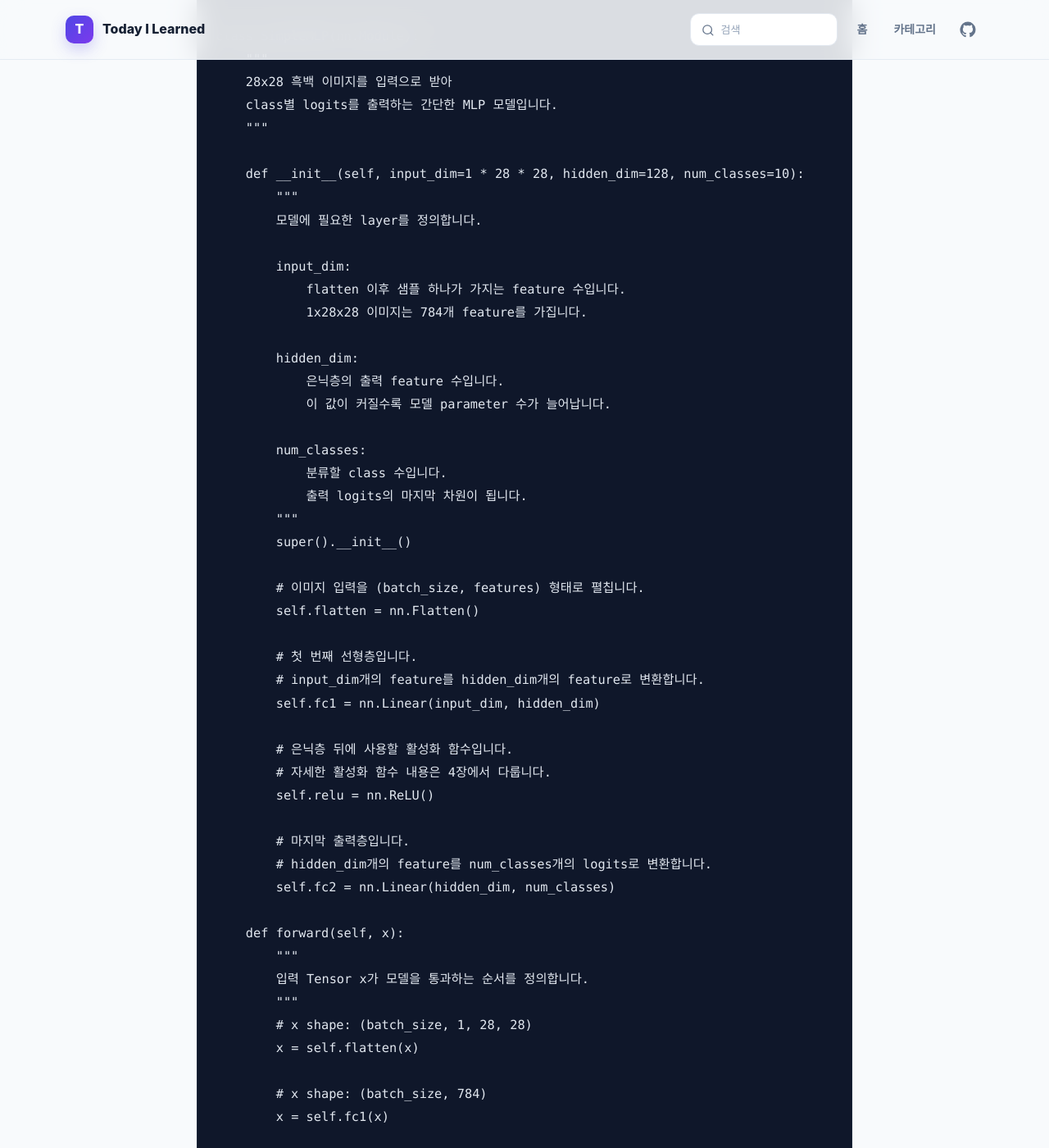
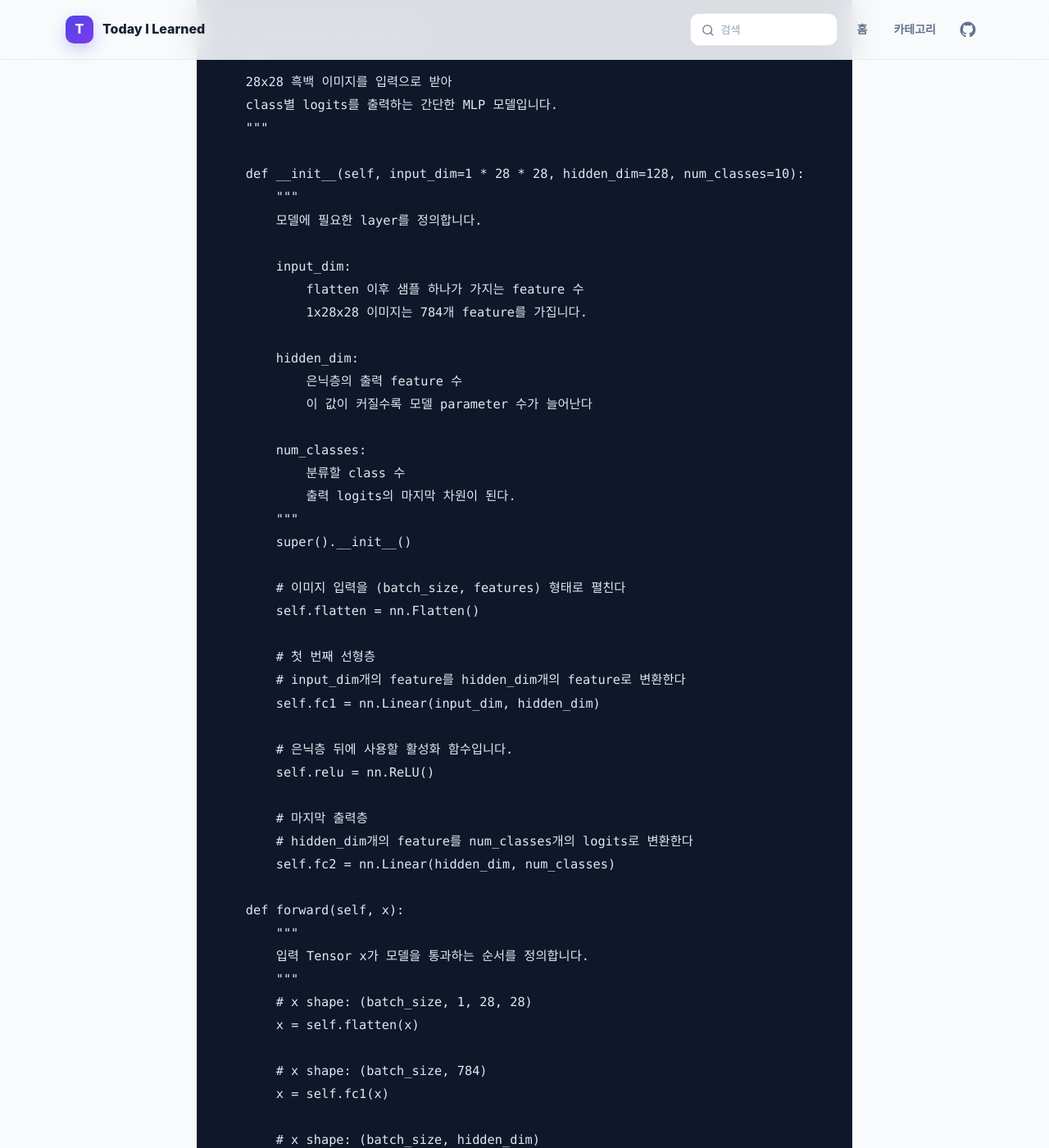
Before and after one commit to yshzjq/TIL, a Jekyll site: the page built from deep-learning/3-5강. MLP forward 미니 구현.md, in a window 1280 px wide and 1400 px high, scrolled down 2453 px. Shown: the whole window at 82% size. Built offline with Jekyll 4.4.1, drawn with Linux system fonts in a browser that asks for light colours; some of the changed text lies outside the part shown.

Commit message:
글 수정: 3-5강. MLP forward 미니 구현

````diff
--- a/deep-learning/3-5강. MLP forward 미니 구현.md
+++ b/deep-learning/3-5강. MLP forward 미니 구현.md
@@ -1,13 +1,13 @@
 ---
 title: 3-5강. MLP forward 미니 구현
 date: 2026-08-20
-updated: 2026-08-20
+updated: 2026-08-27
 description: KANT 강의 '3-5강. MLP forward 미니 구현' 정리
 ---
 
 ## 1. 이번에 우리가 배울 것
 
-```
+```plain
 model = nn.Sequential(
     nn.Flatten(),
     nn.Linear(784, 128),
@@ -18,7 +18,7 @@
 
 이번 강에서는 같은 구조를 직접 클래스 형태로 작성
 
-```
+```plain
 class SimpleMLP(nn.Module):
     ...
 ```
@@ -27,14 +27,14 @@
 
 ## 2. 왜 `nn.Module`을 사용하나요?
 
-PyTorch에서 대부분의 모델과 layer는 `nn.Module`을 기반으로 만들어집니다. `nn.Module`을 상속하면 다음 장점이 있다.
+PyTorch에서 대부분의 모델과 layer는 `nn.Module`을 기반으로 만들어진다. `nn.Module`을 상속하면 다음 장점이 있다.
 
 | 장점 | 설명 |
 | --- | --- |
-| parameter 자동 추적 | `self.fc1`, `self.fc2`에 들어 있는 weight/bias를 자동으로 관리합니다. |
-| `.to(device)` 사용 가능 | 모델 전체를 CPU/GPU로 이동할 수 있습니다. |
-| `train()` / `eval()` 사용 가능 | 학습 모드와 평가 모드를 전환할 수 있습니다. |
-| 구조 확장 가능 | Sequential보다 복잡한 forward 흐름을 직접 정의할 수 있습니다. |
+| parameter 자동 추적 | `self.fc1`, `self.fc2`에 들어 있는 weight/bias를 자동으로 관리한다 |
+| `.to(device)` 사용 가능 | 모델 전체를 CPU/GPU로 이동할 수 있다 |
+| `train()` / `eval()` 사용 가능 | 학습 모드와 평가 모드를 전환할 수 있다. |
+| 구조 확장 가능 | Sequential보다 복잡한 forward 흐름을 직접 정의할 수 있다. |
 
 PyTorch 모델을 직접 만들 때는 보통 nn.Module을 상속하고, __init__에 layer를 정의하고, forward에 데이터 흐름을 작성한다
 
@@ -44,17 +44,17 @@
 
 | 메서드 | 역할 |
 | --- | --- |
-| `__init__` | 모델에 필요한 layer를 미리 준비합니다. |
-| `forward` | 입력 Tensor가 layer를 어떤 순서로 통과할지 정의합니다. |
+| `__init__` | 모델에 필요한 layer를 미리 준비한다. |
+| `forward` | 입력 Tensor가 layer를 어떤 순서로 통과할지 정의한다. |
 
-```
+```plain
 __init__  : 부품 준비
 forward   : 부품을 어떤 순서로 사용할지 정의
 ```
 
 ## 4. SimpleMLP 구현하기
 
-아래 블록은 import와 클래스 정의를 포함한 **독립 실행 셀**입니다. 이후 `SimpleMLP`을 사용하는 짧은 셀은 **[앞 셀 실행]**을 전제로 합니다.
+아래 블록은 import와 클래스 정의를 포함한 **독립 실행 셀**입니다. 이후 `SimpleMLP`을 사용하는 짧은 셀은 \*\*[앞 셀 실행]\*\*을 전제로 한다
 
 입력은 `(batch_size, 1, 28, 28)` 형태라고 가정합니다. 최종 출력은 class 10개에 대한 logits입니다.
 
@@ -73,32 +73,31 @@
         모델에 필요한 layer를 정의합니다.
 
         input_dim:
-            flatten 이후 샘플 하나가 가지는 feature 수입니다.
+            flatten 이후 샘플 하나가 가지는 feature 수
             1x28x28 이미지는 784개 feature를 가집니다.
 
         hidden_dim:
-            은닉층의 출력 feature 수입니다.
-            이 값이 커질수록 모델 parameter 수가 늘어납니다.
+            은닉층의 출력 feature 수
+            이 값이 커질수록 모델 parameter 수가 늘어난다
 
         num_classes:
-            분류할 class 수입니다.
-            출력 logits의 마지막 차원이 됩니다.
+            분류할 class 수
+            출력 logits의 마지막 차원이 된다.
         """
         super().__init__()
 
-        # 이미지 입력을 (batch_size, features) 형태로 펼칩니다.
+        # 이미지 입력을 (batch_size, features) 형태로 펼친다
         self.flatten = nn.Flatten()
 
-        # 첫 번째 선형층입니다.
-        # input_dim개의 feature를 hidden_dim개의 feature로 변환합니다.
+        # 첫 번째 선형층
+        # input_dim개의 feature를 hidden_dim개의 feature로 변환한다
         self.fc1 = nn.Linear(input_dim, hidden_dim)
 
         # 은닉층 뒤에 사용할 활성화 함수입니다.
-        # 자세한 활성화 함수 내용은 4장에서 다룹니다.
         self.relu = nn.ReLU()
 
-        # 마지막 출력층입니다.
-        # hidden_dim개의 feature를 num_classes개의 logits로 변환합니다.
+        # 마지막 출력층
+        # hidden_dim개의 feature를 num_classes개의 logits로 변환한다
         self.fc2 = nn.Linear(hidden_dim, num_classes)
 
     def forward(self, x):
@@ -129,7 +128,7 @@
 ```python
 import torch
 
-# 샘플 8개, 흑백 28x28 이미지입니다.
+# 샘플 8개, 흑백 28x28 이미지
 images = torch.randn(8, 1, 28, 28)
 
 model = SimpleMLP(input_dim=1 * 28 * 28, hidden_dim=128, num_classes=10)
@@ -141,18 +140,20 @@
 
 assert logits.shape == torch.Size([8, 10])
 ```
+
 출력은 다음과 같습니다.
 
-```
+```plain
 images shape: torch.Size([8, 1, 28, 28])
 logits shape: torch.Size([8, 10])
 ```
+
 여기서 `model(images)`를 호출하면 `nn.Module`의 호출 로직이 hook과 여러 내부 처리를 거쳐 `forward(images)`를 실행<br>
 `model.forward(images)`를 직접 호출하지 않고 `model(images)` 형태를 사용
 
 ## 6. 중간 shape를 출력하는 디버깅용 forward
 
-초반에는 forward 중간 shape를 출력하는 방식이 도움이 됩니다.
+초반에는 forward 중간 shape를 출력하는 방식이 도움이 된다
 
 ```python
 import torch
@@ -192,9 +193,9 @@
 logits = model(images)
 ```
 
-출력은 다음과 비슷합니다.
+출력
 
-```
+```plain
 input  : torch.Size([8, 1, 28, 28])
 flatten: torch.Size([8, 784])
 fc1    : torch.Size([8, 128])
@@ -206,7 +207,7 @@
 
 ## 8. parameter 수와 출력 shape 검증
 
-모델을 만들면 parameter 수와 입출력 shape를 함께 확인하는 함수를 만들어두면 좋습니다.
+모델을 만들면 parameter 수와 입출력 shape를 함께 확인하는 함수를 만들어두면 좋다.
 
 ```python
 import torch
@@ -241,6 +246,15 @@
     x=images,
     expected_shape=torch.Size([8, 10])
 )
+
+```
+
+출력
+
+```plain
+input shape : torch.Size([8, 1, 28, 28])
+output shape: torch.Size([8, 10])
+parameters  : 50890
 ```
 
 ## 9. 실전 디버깅 패턴
````
Also changed, not shown: other parts of deep-learning/3-5강. MLP forward 미니 구현.md (+4 -0 lines).
